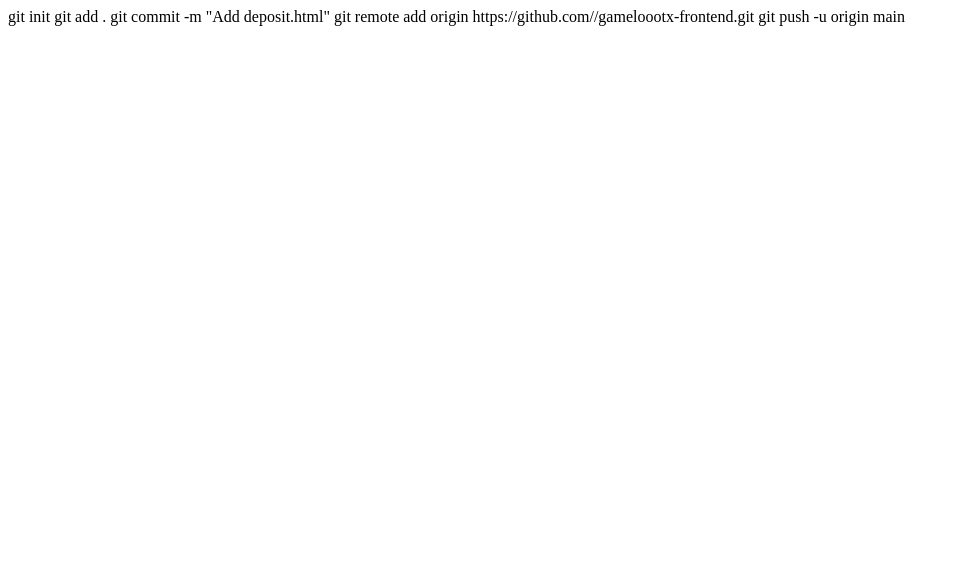
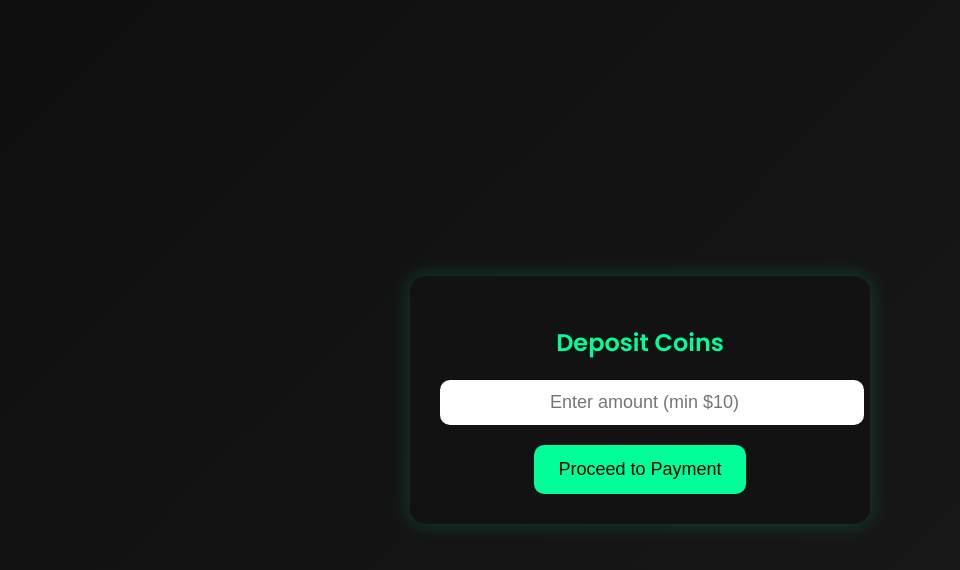
Before and after one commit to GameLootX/gamelootx-ui, a plain HTML site: page deposit.html in a window 1280 px wide. Shown: the whole page, without its empty margins (0-960 px from the left). Drawn offline with Linux system fonts and the light colour scheme.

Commit message:
Add deposit.html with min $10 and payment redirect

```diff
--- a/deposit.html
+++ b/deposit.html
@@ -1,5 +1,90 @@
-git init
-git add .
-git commit -m "Add deposit.html"
-git remote add origin https://github.com/<your-username>/gameloootx-frontend.git
-git push -u origin main
+<!DOCTYPE html>
+<html>
+<head>
+  <title>Deposit | GameLootX</title>
+  <meta name="viewport" content="width=device-width, initial-scale=1" />
+  <link href="https://fonts.googleapis.com/css2?family=Poppins:wght@600&display=swap" rel="stylesheet">
+  <style>
+    body {
+      margin: 0;
+      font-family: 'Poppins', sans-serif;
+      background: linear-gradient(135deg, #0f0f0f, #1a1a1a);
+      color: #fff;
+      display: flex;
+      flex-direction: column;
+      align-items: center;
+      justify-content: center;
+      height: 100vh;
+    }
+    .card {
+      background: #121212;
+      padding: 30px;
+      border-radius: 16px;
+      box-shadow: 0 0 20px rgba(0,255,153,0.2);
+      text-align: center;
+      width: 90%;
+      max-width: 400px;
+    }
+    h2 {
+      margin-bottom: 20px;
+      font-size: 24px;
+      color: #00ff99;
+    }
+    input {
+      padding: 12px;
+      font-size: 18px;
+      border-radius: 10px;
+      border: none;
+      width: 100%;
+      margin-bottom: 20px;
+      text-align: center;
+    }
+    button {
+      background: #00ff99;
+      color: #000;
+      border: none;
+      padding: 14px 24px;
+      font-size: 18px;
+      border-radius: 10px;
+      cursor: pointer;
+      transition: 0.3s ease;
+    }
+    button:hover {
+      background: #00cc7a;
+    }
+  </style>
+</head>
+<body>
+  <div class="card">
+    <h2>Deposit Coins</h2>
+    <input type="number" id="amount" placeholder="Enter amount (min $10)" />
+    <button onclick="deposit()">Proceed to Payment</button>
+  </div>
+
+  <script>
+    async function deposit() {
+      const amount = parseFloat(document.getElementById('amount').value);
+      if (!amount || amount < 10) {
+        alert("Minimum deposit is $10");
+        return;
+      }
+
+      const res = await fetch('/functions/initiatePayment', {
+        method: 'POST',
+        headers: { 'Content-Type': 'application/json' },
+        body: JSON.stringify({
+          user_id: 5778437193, // Replace with dynamic Telegram ID
+          amount
+        })
+      });
+
+      const data = await res.json();
+      if (data.payment_url) {
+        window.open(data.payment_url, "_blank"); // NOWPayments handles method selection
+      } else {
+        alert("Payment failed");
+      }
+    }
+  </script>
+</body>
+</html>
```
